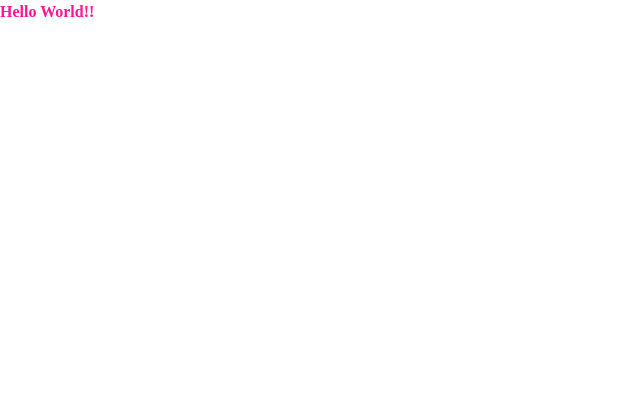
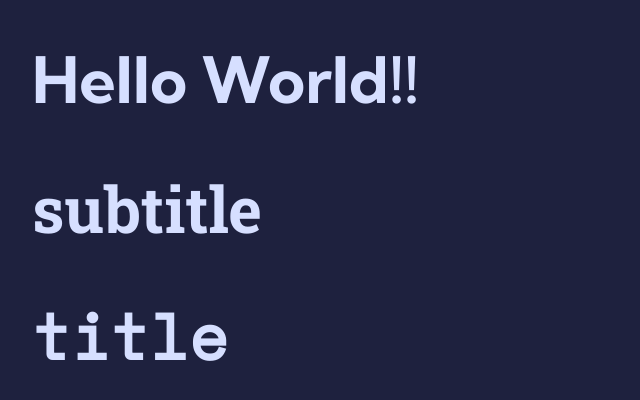
Before and after one commit to jimmy2130/pomodoro-app, a React (Create React App) app: page / in a window 1280 px wide. Shown: the top 400 px of the page, without its empty margins (0-640 px from the left). Built offline with nearby package versions, Linux system fonts and the light colour scheme.

Commit message:
Add basic styles including colors and font.

```diff
--- a/public/index.html
+++ b/public/index.html
@@ -15,6 +15,9 @@
       user's mobile device or desktop. See https://developers.google.com/web/fundamentals/web-app-manifest/
     -->
     <link rel="manifest" href="%PUBLIC_URL%/manifest.json" />
+		<link rel="preconnect" href="https://fonts.googleapis.com">
+		<link rel="preconnect" href="https://fonts.gstatic.com" crossorigin>
+		<link href="https://fonts.googleapis.com/css2?family=Kumbh+Sans:wght@700&family=Roboto+Slab:wght@700&family=Space+Mono&display=swap" rel="stylesheet">
     <!--
       Notice the use of %PUBLIC_URL% in the tags above.
       It will be replaced with the URL of the `public` folder during the build.
--- a/src/components/App/App.js
+++ b/src/components/App/App.js
@@ -5,13 +5,29 @@ function App() {
   return (
   	<>
   		<Header>Hello World!!</Header>
+  		<Subtitle>subtitle</Subtitle>
+  		<Title>title</Title>
   	</>
 
   );
 }
 
 const Header = styled.h1`
-	color: deeppink;
+	margin: 32px;
+	font-size: 64px;
+	font-family: var(--font-family-sans-serif);
+`
+
+const Subtitle = styled.h2`
+	margin: 32px;
+	font-size: 64px;
+	font-family: var(--font-family-serif);
+`
+
+const Title = styled.h3`
+	margin: 32px;
+	font-size: 64px;
+	font-family: var(--font-family-mono);
 `
 
 export default App;
--- a/src/components/GlobalStyles/GlobalStyles.js
+++ b/src/components/GlobalStyles/GlobalStyles.js
@@ -1,5 +1,5 @@
 import { createGlobalStyle } from 'styled-components/macro';
-// import { COLORS, WEIGHTS, FAMILIES } from '../../constants';
+import { COLORS, FAMILIES } from '../../constants';
 
 const GlobalStyles = createGlobalStyle`
 /* http://meyerweb.com/eric/tools/css/reset/
@@ -57,7 +57,18 @@ table {
 }
 
 html {
+	--color-primary: ${COLORS.primary};
+	--color-secondary: ${COLORS.secondary};
+	--color-tertiary: ${COLORS.tertiary};
+	--color-white: ${COLORS.white};
+	--color-offWhite: ${COLORS.offWhite};
+	--color-text: ${COLORS.text};
+	--color-background: ${COLORS.background};
+	--color-background-dark: ${COLORS.backgroundDark};
 
+  --font-family-sans-serif: ${FAMILIES.sansSerif};
+  --font-family-serif: ${FAMILIES.serif};
+  --font-family-mono: ${FAMILIES.mono};
 }
 
 #root {
@@ -77,9 +88,8 @@ html {
 }
 
 body {
-	// background-color: var(--color-offblack);
-	// background-image: url('/assets/background-stars.svg');
-	// font-family: 'Spartan', serif;
+	background-color: var(--color-background);
+	color: var(--color-text);
 }
 
 html, body, #root {
--- a/src/constants.js
+++ b/src/constants.js
@@ -0,0 +1,24 @@
+export const COLORS = {
+	primary: 'hsl(0deg 91% 71%)',
+	secondary: 'hsl(182deg 91% 71%)',
+	tertiary: 'hsl(284deg 89% 74%)',
+	white: 'hsl(0deg 0% 100%)',
+	offWhite: 'hsl(229deg 52% 96%)',
+	text: 'hsl(227deg 100% 92%)',
+	background: 'hsl(235deg 35% 18%)',
+	backgroundDark: 'hsl(234deg 39% 14%)',
+};
+
+const BREAKPOINTS = {
+  phoneMax: 587,
+}
+
+export const QUERIES = {
+  'phoneAndDown': `(max-width: ${BREAKPOINTS.phoneMax / 16}rem)`,
+}
+
+export const FAMILIES = {
+	sansSerif: '"Kumbh Sans", sans-serif',
+	serif: '"Roboto Slab", serif',
+	mono: '"Space Mono", monospace',
+};
```
